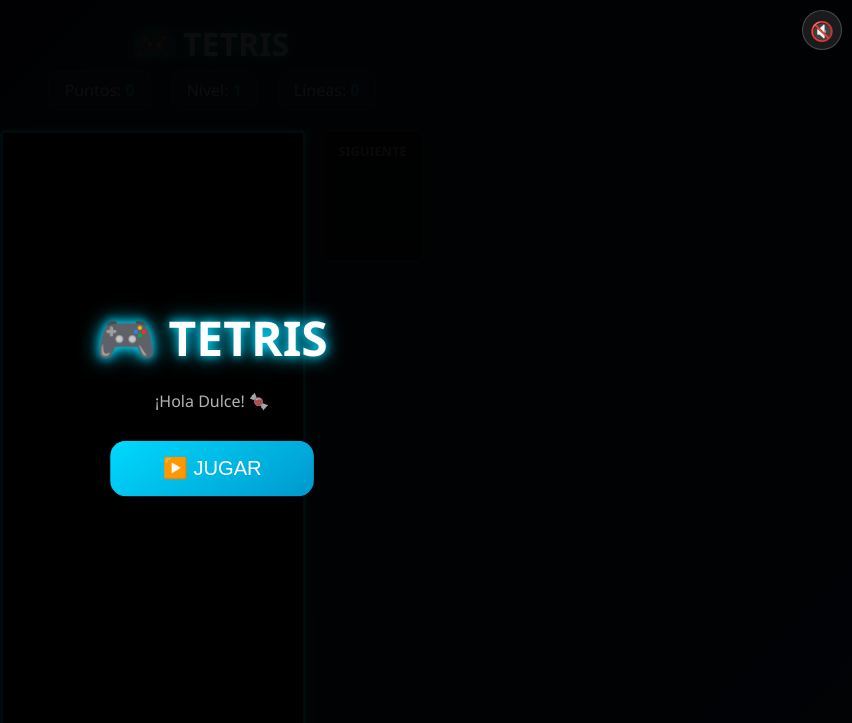
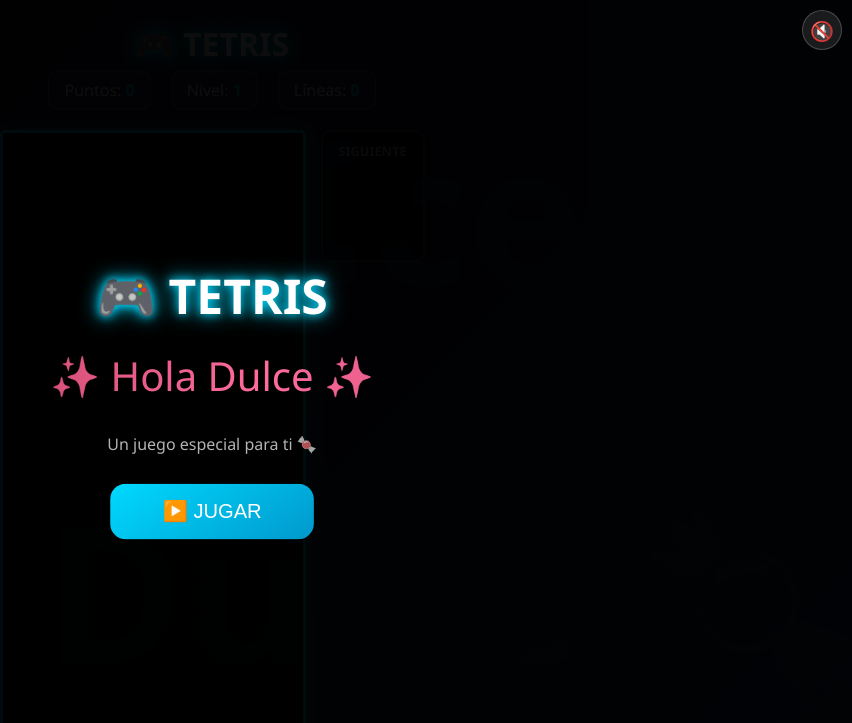
Before and after one commit to fernando9017/tetris, a plain HTML site: page index.html in a window 1280 px wide. Shown: the whole page, without its empty margins (428-1280 px from the left). Drawn offline with Linux system fonts and the light colour scheme.

Commit message:
✨ Hola Dulce - mensaje especial

```diff
--- a/index.html
+++ b/index.html
@@ -202,10 +202,37 @@
             margin-bottom: 20px;
         }
 
+        .start-screen .message {
+            font-size: 2.5rem;
+            margin-bottom: 30px;
+            background: linear-gradient(90deg, #ff6b9d, #c44569, #ff6b9d);
+            background-size: 200% auto;
+            -webkit-background-clip: text;
+            -webkit-text-fill-color: transparent;
+            animation: shine 3s linear infinite;
+            text-shadow: none;
+        }
+
+        @keyframes shine {
+            to { background-position: 200% center; }
+        }
+
         .start-screen p {
             opacity: 0.7;
             margin-bottom: 30px;
         }
+
+        .bg-message {
+            position: fixed;
+            font-size: 15vw;
+            opacity: 0.03;
+            font-weight: bold;
+            pointer-events: none;
+            z-index: 0;
+            white-space: nowrap;
+        }
+        .bg-message.top { top: 10%; left: 50%; transform: translateX(-50%); }
+        .bg-message.bottom { bottom: 10%; left: 50%; transform: translateX(-50%); }
 
         .start-btn {
             padding: 15px 50px;
@@ -244,9 +271,13 @@
 <body>
     <div class="music-control" id="music-toggle">🔇</div>
 
+    <div class="bg-message top">Hola Dulce 🍬</div>
+    <div class="bg-message bottom">Hola Dulce 🍬</div>
+
     <div class="start-screen" id="start-screen">
         <h1>🎮 TETRIS</h1>
-        <p>¡Hola Dulce! 🍬</p>
+        <div class="message">✨ Hola Dulce ✨</div>
+        <p>Un juego especial para ti 🍬</p>
         <button class="start-btn" id="start-btn">▶️ JUGAR</button>
     </div>
 
```
